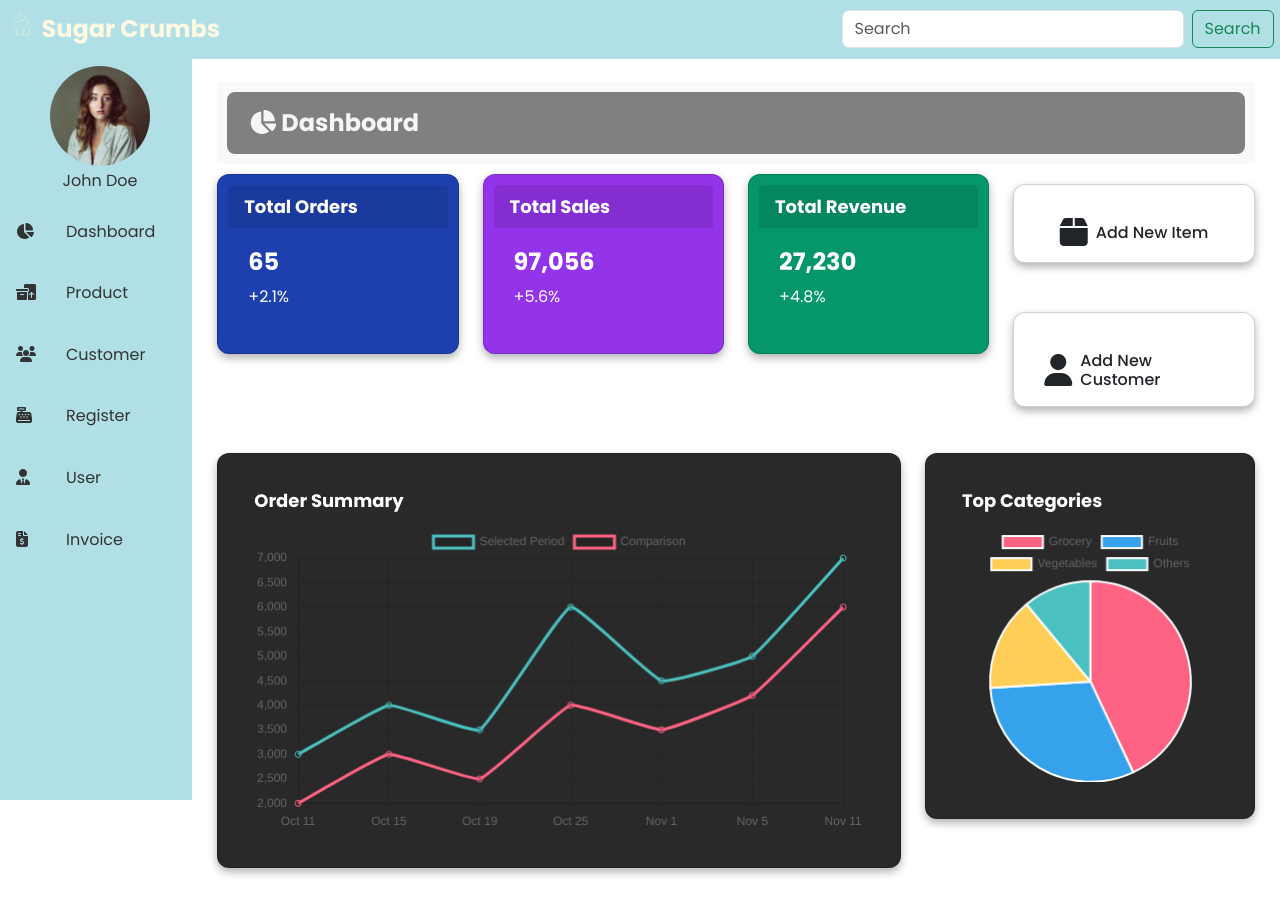
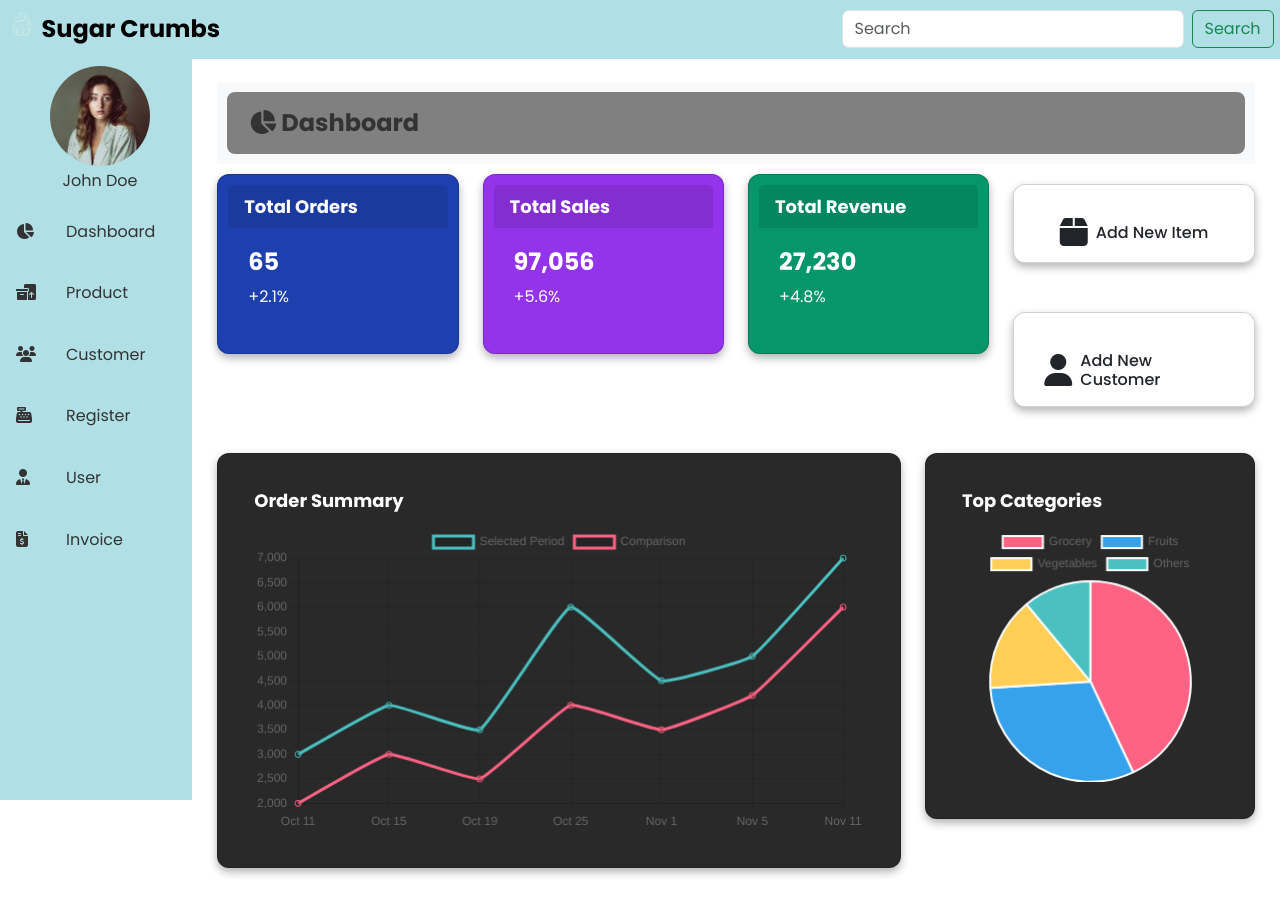
Before and after one commit to Warushika-Wijayarathna/Sugar-Crumbs, a plain HTML site: page src/index.html in a window 1280 px wide. Drawn offline with nearby package versions, Linux system fonts and the light colour scheme.

Commit message:
header restyle

```diff
--- a/src/assets/scripts/script.js
+++ b/src/assets/scripts/script.js
@@ -15,6 +15,24 @@ document.addEventListener('DOMContentLoaded', function() {
             navLink.classList.remove('active');
             navLink.style.background = '';
         });
+    });
+});
+
+/////////////////////////////////////////////////////////// Nav-Brand ///////////////////////////////////////////////////////////////////////////
+document.addEventListener('DOMContentLoaded', function () {
+    const navbarBrand = document.querySelector('.navbar-brand');
+
+    // Set default color
+    navbarBrand.style.color = 'black';
+
+    // Change color on hover
+    navbarBrand.addEventListener('mouseover', function () {
+        navbarBrand.style.color = 'blue';
+    });
+
+    // Revert to default color when not hovering
+    navbarBrand.addEventListener('mouseout', function () {
+        navbarBrand.style.color = 'black';
     });
 });
 
--- a/src/assets/styles/style.css
+++ b/src/assets/styles/style.css
@@ -7,11 +7,6 @@ body {
     padding: 0;
     box-sizing: border-box;
     font-family: 'Poppins', sans-serif;
-    color: #333333;
-}
-
-a
-{
     color: #333333;
 }
 
@@ -254,10 +249,9 @@ img.preview {
 }
 
 .navbar-brand {
-    color: #f5f5f5;
     font-weight: bold;
     font-size: 24px;
-    text-decoration: none;
+    color: #333333;
 }
 
 .dashboard-content .row {
```
